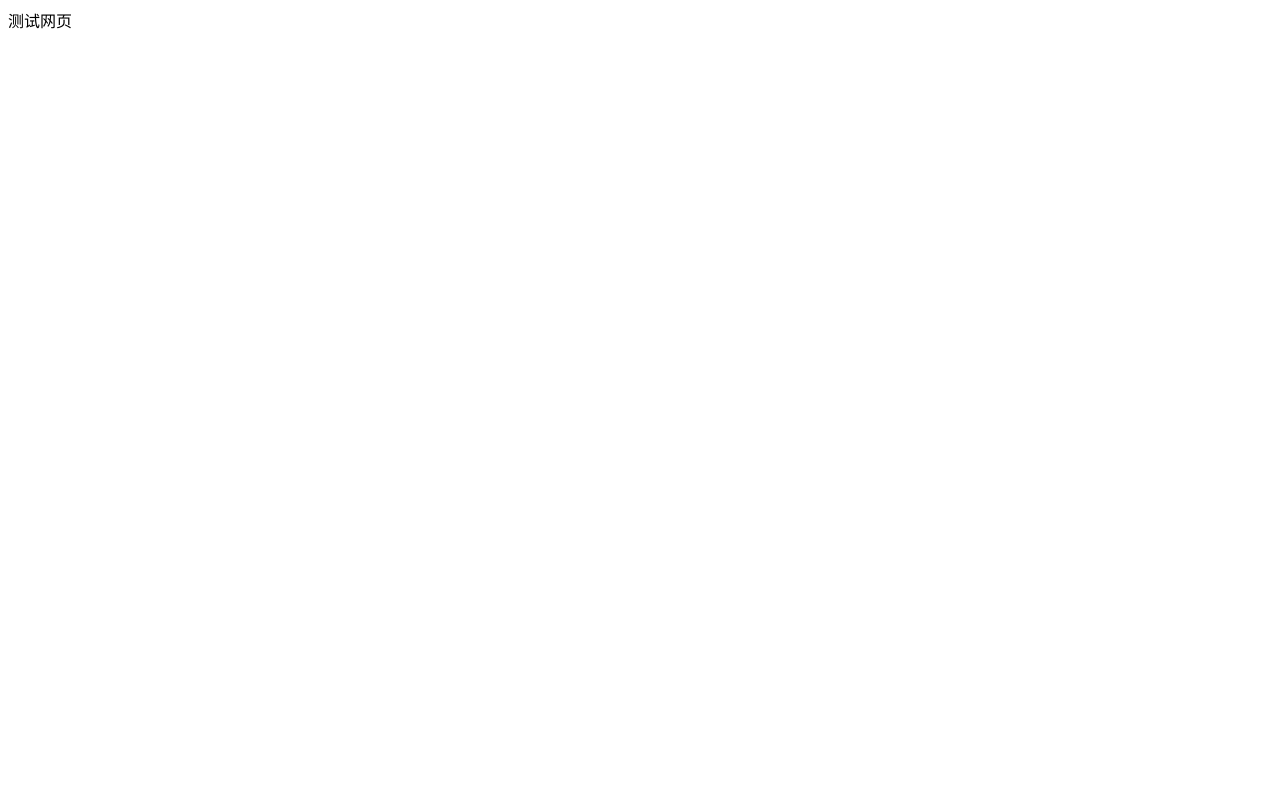
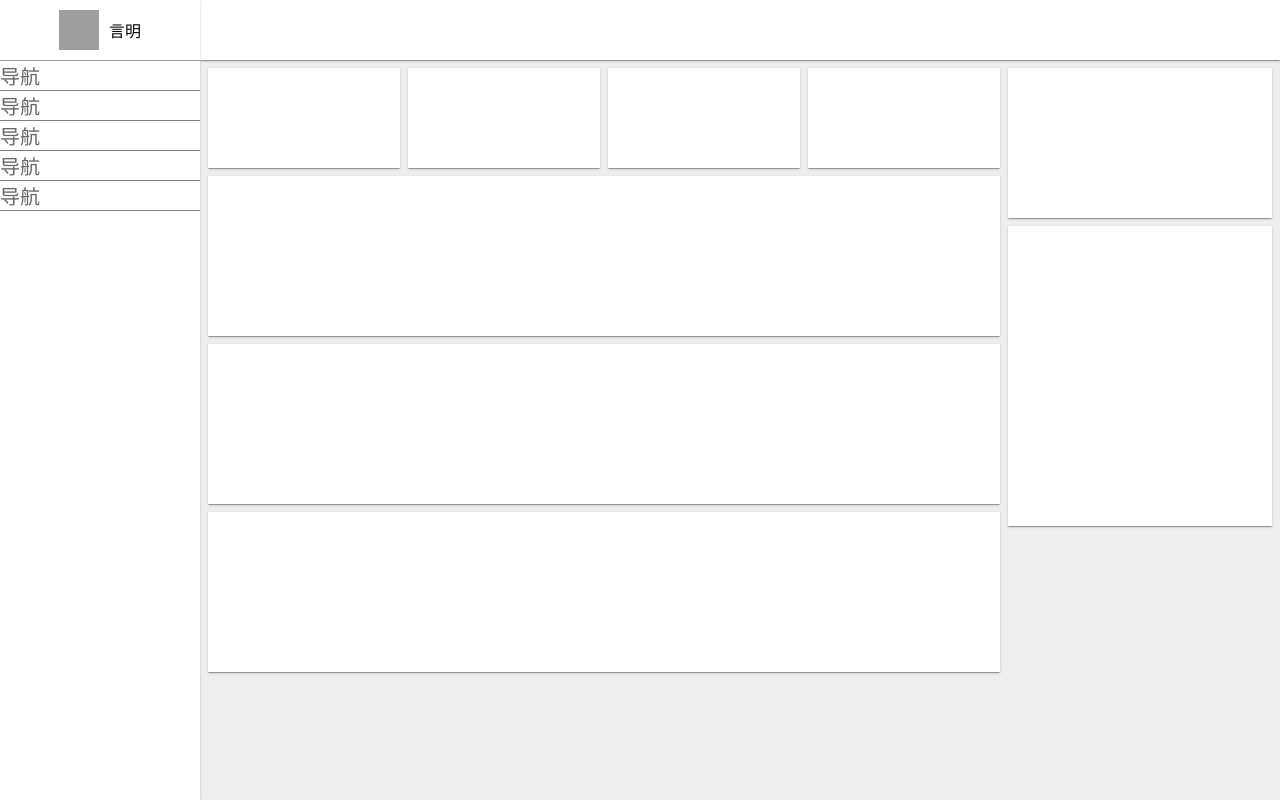
Before and after one commit to YanMingHH/YM, a plain HTML site: page index.html in a window 1280 px wide. Drawn offline with Linux system fonts and the light colour scheme; grey boxes are pictures that could not be loaded.

Commit message:
Add files via upload

```diff
--- a/index.html
+++ b/index.html
@@ -1 +1,140 @@
-<p>测试网页
+<!DOCTYPE html>
+<html lang="en">
+  <head>
+    <meta charset="UTF-8" />
+    <meta http-equiv="X-UA-Compatible" content="IE=edge" />
+    <meta name="viewport" content="width=device-width, initial-scale=1.0" />
+    <title>YanMing WEB</title>
+    <style>
+      body {
+        margin: 0;
+        height: 100vh;
+        background-color: #eee;
+      }
+      .yinYing {
+        box-shadow: rgb(0 0 0 / 20%) 0px 2px 1px -1px,
+          rgb(0 0 0 / 14%) 0px 1px 1px 0px, rgb(0 0 0 / 12%) 0px 1px 3px 0px;
+      }
+
+      .flex {
+        display: flex;
+      }
+      .baise {
+        background-color: white;
+      }
+      .flex1 {
+        flex: 1;
+      }
+      .coloum {
+        flex-direction: column;
+      }
+      .mg8 {
+        margin: 8px;
+      }
+      .mgr8 {
+        margin-right: 8px;
+      }
+      .mgt8 {
+        margin-top: 8px;
+      }
+      .daoHang {
+        padding: 10px, 20px;
+        border-bottom: 1px solid grey;
+        font-size: 20px;
+        color: #666;
+      }
+      @media (max-width: 600px) {
+        .ceBian {
+          display: none;
+        }
+        .neiRong {
+          flex-direction: column;
+        }
+        .shuJuQu {
+          flex-direction: column;
+        }
+        .youQu {
+          margin-left: 8px;
+        }
+        .shuJu {
+          margin: 0 0 8px;
+          flex: auto;
+        }
+      }
+    </style>
+  </head>
+  <body class="flex">
+    <!--第一层左右布局-->
+    <!--侧边栏-->
+    <div style="width: 200px; z-index: 2" class="ceBian baise yinYing">
+      <!-- 头像栏 -->
+      <div
+        style="
+          padding: 10px;
+          align-items: center;
+          justify-content: center;
+          border-bottom: 1px solid #999;
+        "
+        class="flex"
+      >
+        <img
+          alt="logo"
+          src="https://kangwenchang.com/logo.png"
+          width="40px"
+          height="40px"
+        />
+        <div style="margin-left: 10px">言明</div>
+      </div>
+      <!-- 导航栏 -->
+      <div class="flex1">
+        <div class="daoHang">导航</div>
+        <div class="daoHang">导航</div>
+        <div class="daoHang">导航</div>
+        <div class="daoHang">导航</div>
+        <div class="daoHang">导航</div>
+      </div>
+    </div>
+    <!--主区域 第二层上下布局-->
+    <div class="flex1 flex coloum">
+      <!--头部栏-->
+      <div style="height: 60px; z-index: 1" class="baise yinYing"></div>
+      <!--内容区 第三层左右布局-->
+      <div style="overflow: auto" class="neiRong flex1 flex">
+        <!--左区-->
+        <div style="flex: 3" class="flex coloum mg8">
+          <!-- 数据区 -->
+          <div class="flex shuJuQu">
+            <!-- 数据块-->
+            <div
+              style="height: 100px"
+              class="shuJu flex1 baise mgr8 yinYing"
+            ></div>
+            <div
+              style="height: 100px"
+              class="shuJu flex1 baise mgr8 yinYing"
+            ></div>
+            <div
+              style="height: 100px"
+              class="shuJu flex1 baise mgr8 yinYing"
+            ></div>
+            <div style="height: 100px" class="shuJu flex1 baise yinYing"></div>
+          </div>
+          <!-- 列表区 -->
+          <div class="flex coloum">
+            <!-- 列表项 -->
+            <div style="height: 160px" class="baise mgt8 yinYing"></div>
+            <div style="height: 160px" class="baise mgt8 yinYing"></div>
+            <div style="height: 160px" class="baise mgt8 yinYing"></div>
+          </div>
+        </div>
+        <!--右区-->
+        <div style="flex: 1" class="flex coloum mgr8 mgt8">
+          <!-- 提示区 -->
+          <div style="height: 150px" class="baise yinYing"></div>
+          <!-- 消息区 -->
+          <div style="height: 300px" class="baise mgt8 yinYing"></div>
+        </div>
+      </div>
+    </div>
+  </body>
+</html>
```
